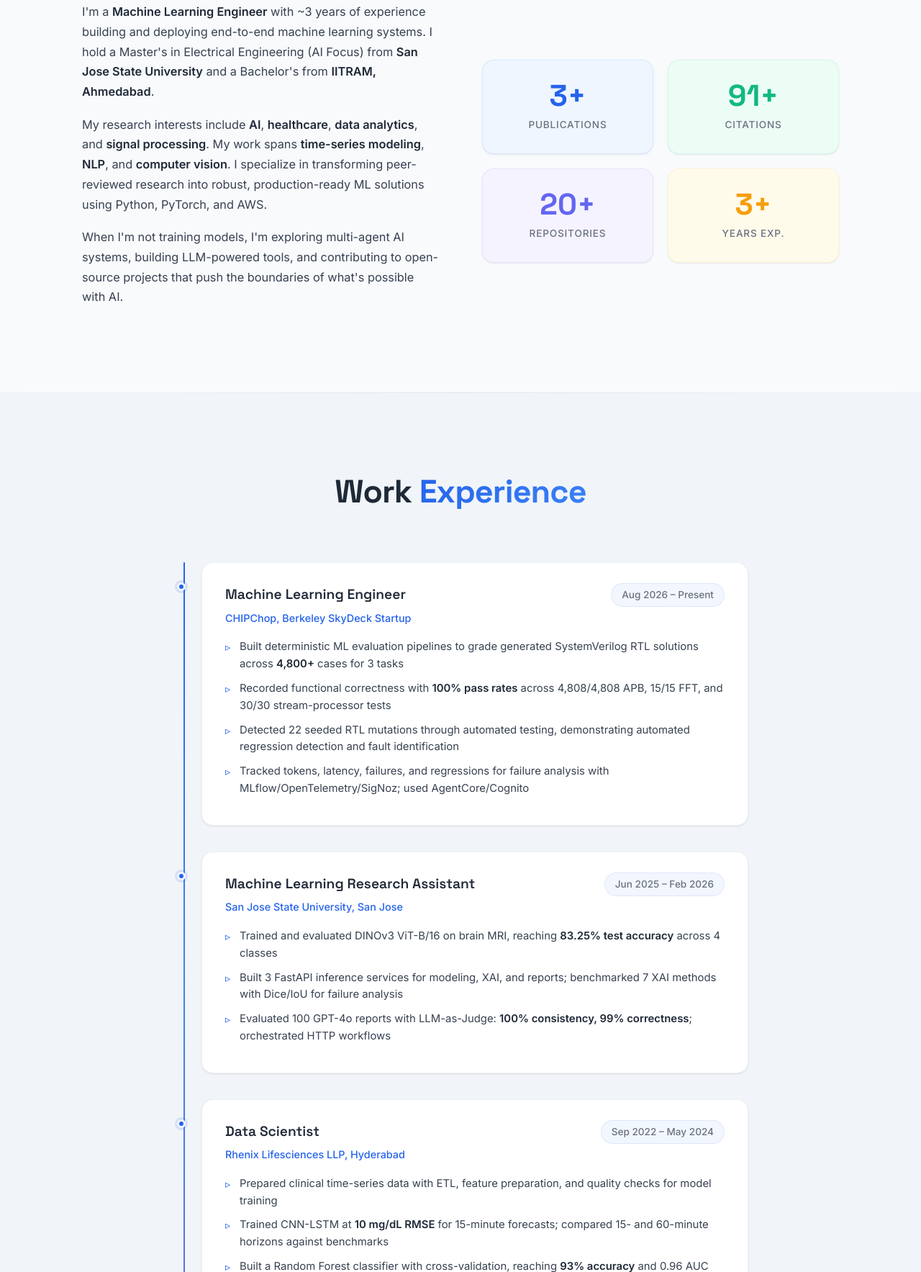
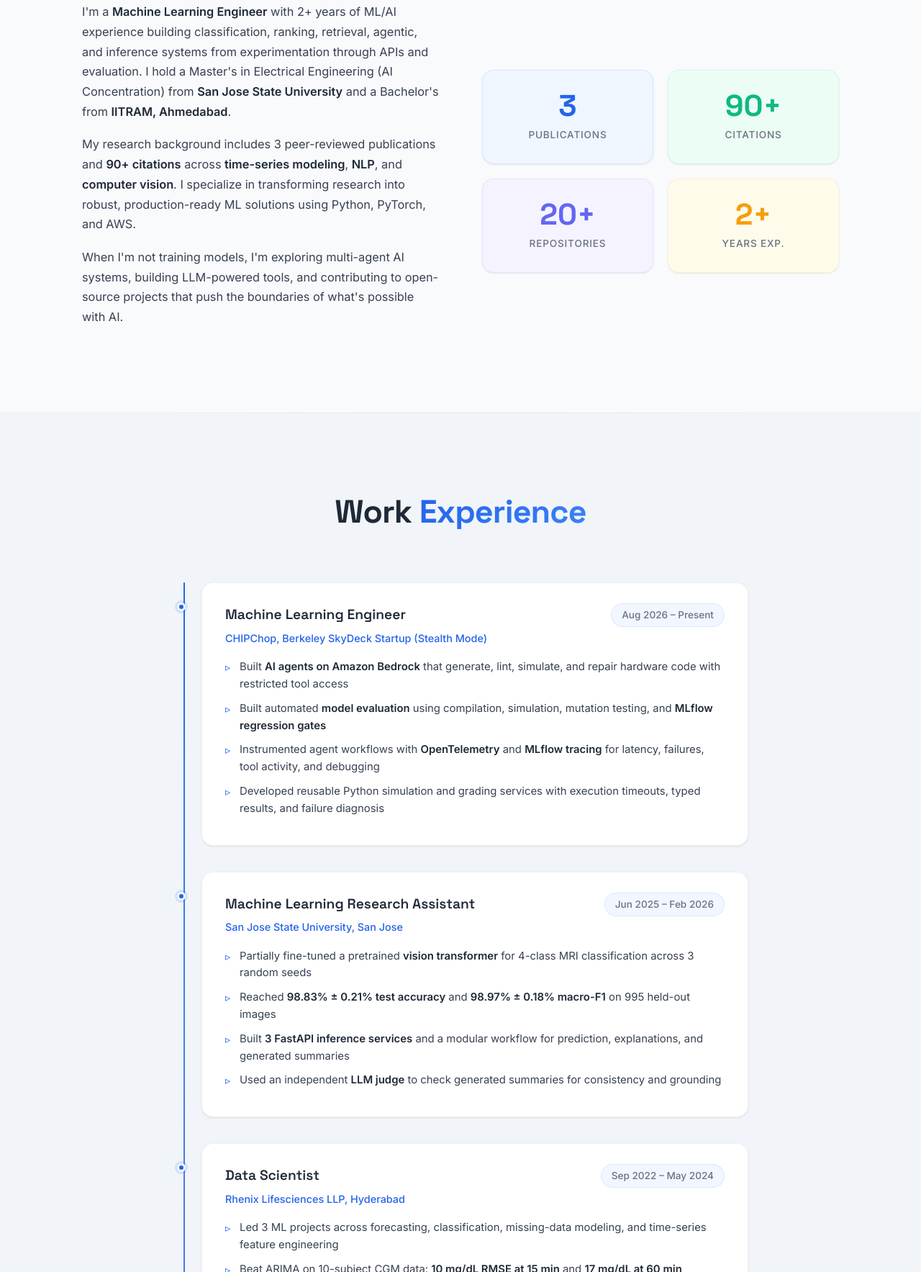
Before and after one commit to jayd972/Jay, a plain HTML site: page index.html in a window 1280 px wide. Shown: the part 1033-2800 px from the top of the page at 72% size. Drawn offline with Linux system fonts and the light colour scheme.

Commit message:
Update experience bullets from resume and sync citations with Google Scholar (90+)

```diff
--- a/index.html
+++ b/index.html
@@ -6,10 +6,10 @@
   <meta name="viewport" content="width=device-width, initial-scale=1.0">
   <title>Jay Darji — Machine Learning Engineer</title>
   <meta name="description"
-    content="Portfolio of Jay Darji — Machine Learning Engineer specializing in AI, healthcare analytics, signal processing, and data-centric ML. 3 publications, 91 citations.">
+    content="Portfolio of Jay Darji — Machine Learning Engineer specializing in AI, healthcare analytics, signal processing, and data-centric ML. 3 publications, 90+ citations.">
   <meta property="og:title" content="Jay Darji — Machine Learning Engineer">
   <meta property="og:description"
-    content="ML Engineer & researcher building end-to-end ML systems in AI, healthcare analytics, and signal processing. 3 publications, 91 citations.">
+    content="ML Engineer & researcher building end-to-end ML systems in AI, healthcare analytics, and signal processing. 3 publications, 90+ citations.">
   <meta property="og:type" content="website">
   <link rel="preconnect" href="https://fonts.googleapis.com">
   <link rel="preconnect" href="https://fonts.gstatic.com" crossorigin>
@@ -49,8 +49,9 @@
       <h1 class="hero-title animate-in">Jay Darji</h1>
       <p class="hero-role animate-in">Machine Learning Engineer</p>
       <p class="hero-subtitle animate-in">
-        Building end-to-end ML systems with ~3 years of experience in deep learning, NLP, healthcare analytics, and signal processing.
-        Experienced in turning peer-reviewed research into production-ready solutions using Python, PyTorch, and AWS.
+        Building end-to-end ML systems with 2+ years of ML/AI experience across classification, ranking, retrieval,
+        agentic, and inference systems. Experienced in turning peer-reviewed research (3 papers, 90+ citations) into
+        production-ready solutions using Python, PyTorch, and AWS.
       </p>
       <div class="hero-buttons animate-in">
         <a href="https://github.com/jayd972" target="_blank" rel="noopener" class="hero-btn hero-btn-dark">
@@ -112,16 +113,16 @@
       <div class="about-grid">
         <div class="about-text animate-in">
           <p>
-            I'm a <strong>Machine Learning Engineer</strong> with ~3 years of experience building and deploying
-            end-to-end machine learning systems. I hold a Master's in Electrical Engineering (AI Focus) from
+            I'm a <strong>Machine Learning Engineer</strong> with 2+ years of ML/AI experience building classification,
+            ranking, retrieval, agentic, and inference systems from experimentation through APIs and evaluation. I hold
+            a Master's in Electrical Engineering (AI Concentration) from
             <strong>San Jose State University</strong> and a Bachelor's from <strong>IITRAM, Ahmedabad</strong>.
           </p>
           <p>
-            My research interests include <strong>AI</strong>, <strong>healthcare</strong>,
-            <strong>data analytics</strong>, and <strong>signal processing</strong>. My work spans
+            My research background includes 3 peer-reviewed publications and <strong>90+ citations</strong> across
             <strong>time-series modeling</strong>, <strong>NLP</strong>, and <strong>computer vision</strong>.
-            I specialize in transforming peer-reviewed research into robust, production-ready ML solutions using Python,
-            PyTorch, and AWS.
+            I specialize in transforming research into robust, production-ready ML solutions using Python, PyTorch, and
+            AWS.
           </p>
           <p>
             When I'm not training models, I'm exploring multi-agent AI systems, building LLM-powered tools,
@@ -134,15 +135,15 @@
             <div class="stat-label">Publications</div>
           </div>
           <div class="stat-card glass-card">
-            <div class="stat-number" data-count="91">0</div>
+            <div class="stat-number" data-count="90" data-suffix="+">0</div>
             <div class="stat-label">Citations</div>
           </div>
           <div class="stat-card glass-card">
-            <div class="stat-number" data-count="20">0</div>
+            <div class="stat-number" data-count="20" data-suffix="+">0</div>
             <div class="stat-label">Repositories</div>
           </div>
           <div class="stat-card glass-card">
-            <div class="stat-number" data-count="3">0</div>
+            <div class="stat-number" data-count="2" data-suffix="+">0</div>
             <div class="stat-label">Years Exp.</div>
           </div>
         </div>
@@ -161,15 +162,15 @@
             <div class="timeline-header">
               <div>
                 <h3>Machine Learning Engineer</h3>
-                <p class="timeline-company">CHIPChop, Berkeley SkyDeck Startup</p>
+                <p class="timeline-company">CHIPChop, Berkeley SkyDeck Startup (Stealth Mode)</p>
               </div>
               <span class="timeline-date">Aug 2026 – Present</span>
             </div>
             <ul class="timeline-details">
-              <li>Built deterministic ML evaluation pipelines to grade generated SystemVerilog RTL solutions across <strong>4,800+</strong> cases for 3 tasks</li>
-              <li>Recorded functional correctness with <strong>100% pass rates</strong> across 4,808/4,808 APB, 15/15 FFT, and 30/30 stream-processor tests</li>
-              <li>Detected 22 seeded RTL mutations through automated testing, demonstrating automated regression detection and fault identification</li>
-              <li>Tracked tokens, latency, failures, and regressions for failure analysis with MLflow/OpenTelemetry/SigNoz; used AgentCore/Cognito</li>
+              <li>Built <strong>AI agents on Amazon Bedrock</strong> that generate, lint, simulate, and repair hardware code with restricted tool access</li>
+              <li>Built automated <strong>model evaluation</strong> using compilation, simulation, mutation testing, and <strong>MLflow regression gates</strong></li>
+              <li>Instrumented agent workflows with <strong>OpenTelemetry</strong> and <strong>MLflow tracing</strong> for latency, failures, tool activity, and debugging</li>
+              <li>Developed reusable Python simulation and grading services with execution timeouts, typed results, and failure diagnosis</li>
             </ul>
           </div>
         </div>
@@ -185,9 +186,10 @@
               <span class="timeline-date">Jun 2025 – Feb 2026</span>
             </div>
             <ul class="timeline-details">
-              <li>Trained and evaluated DINOv3 ViT-B/16 on brain MRI, reaching <strong>83.25% test accuracy</strong> across 4 classes</li>
-              <li>Built 3 FastAPI inference services for modeling, XAI, and reports; benchmarked 7 XAI methods with Dice/IoU for failure analysis</li>
-              <li>Evaluated 100 GPT-4o reports with LLM-as-Judge: <strong>100% consistency, 99% correctness</strong>; orchestrated HTTP workflows</li>
+              <li>Partially fine-tuned a pretrained <strong>vision transformer</strong> for 4-class MRI classification across 3 random seeds</li>
+              <li>Reached <strong>98.83% ± 0.21% test accuracy</strong> and <strong>98.97% ± 0.18% macro-F1</strong> on 995 held-out images</li>
+              <li>Built <strong>3 FastAPI inference services</strong> and a modular workflow for prediction, explanations, and generated summaries</li>
+              <li>Used an independent <strong>LLM judge</strong> to check generated summaries for consistency and grounding</li>
             </ul>
           </div>
         </div>
@@ -203,10 +205,11 @@
               <span class="timeline-date">Sep 2022 – May 2024</span>
             </div>
             <ul class="timeline-details">
-              <li>Prepared clinical time-series data with ETL, feature preparation, and quality checks for model training</li>
-              <li>Trained CNN-LSTM at <strong>10 mg/dL RMSE</strong> for 15-minute forecasts; compared 15- and 60-minute horizons against benchmarks</li>
-              <li>Built a Random Forest classifier with cross-validation, reaching <strong>93% accuracy</strong> and 0.96 AUC</li>
-              <li>Built Tableau dashboards to visualize trends, compare models, and report forecasting/classification insights</li>
+              <li>Led 3 ML projects across forecasting, classification, missing-data modeling, and time-series feature engineering</li>
+              <li>Beat ARIMA on 10-subject CGM data: <strong>10 mg/dL RMSE at 15 min</strong> and <strong>17 mg/dL at 60 min</strong></li>
+              <li>Built a cross-validated Random Forest sleep-wake classifier on wearable data, reaching <strong>93% accuracy</strong> and <strong>0.96 ROC-AUC</strong></li>
+              <li>Developed a novel binning method that reduced imputation RMSE in <strong>70–90% of tested windows</strong></li>
+              <li>Built ETL, feature-engineering, quality-control, and Tableau workflows for wearable time-series analysis</li>
             </ul>
           </div>
         </div>
@@ -222,8 +225,10 @@
               <span class="timeline-date">Dec 2021 – Apr 2022</span>
             </div>
             <ul class="timeline-details">
-              <li>Developed Java Spring Boot microservices and integrated RESTful APIs for maintainable client-server services</li>
-              <li>Debugged backend data paths and optimized SQL queries with indexing and window functions, cutting execution time by <strong>20%</strong></li>
+              <li>Developed Java Spring Boot microservices and integrated RESTful APIs for maintainable client-server
+                services</li>
+              <li>Debugged backend data paths and optimized SQL queries with indexing and window functions, cutting
+                execution time by <strong>20%</strong></li>
               <li>Participated in code reviews and design discussions within Agile Git workflows</li>
             </ul>
           </div>
@@ -235,12 +240,14 @@
             <div class="timeline-header">
               <div>
                 <h3>Machine Learning Research Intern</h3>
-                <p class="timeline-company">Institute of Infrastructure Technology Research and Management, Ahmedabad</p>
+                <p class="timeline-company">Institute of Infrastructure Technology Research and Management, Ahmedabad
+                </p>
               </div>
               <span class="timeline-date">Jun 2019 – Aug 2019</span>
             </div>
             <ul class="timeline-details">
-              <li>Validated an ensemble classifier at <strong>95% accuracy</strong>; co-authored a peer-reviewed paper and mentored 10 students on ML experimentation</li>
+              <li>Validated an ensemble classifier at <strong>95% accuracy</strong>; co-authored a peer-reviewed paper
+                and mentored 10 students on ML experimentation</li>
             </ul>
           </div>
         </div>
@@ -349,7 +356,7 @@
       <h2 class="section-title animate-in">Research <span class="gradient-text">Publications</span></h2>
       <div class="publications-list">
         <div class="pub-card glass-card animate-in">
-          <div class="pub-citation-count">78 citations</div>
+          <div class="pub-citation-count">79 citations</div>
           <h3>Automated identification of sleep disorders using wavelet-based features extracted from electrooculogram
             and electromyogram signals</h3>
           <p class="pub-journal">Computers in Biology and Medicine, 2022</p>
@@ -359,7 +366,7 @@
         </div>
 
         <div class="pub-card glass-card animate-in">
-          <div class="pub-citation-count">10 citations</div>
+          <div class="pub-citation-count">11 citations</div>
           <h3>Handling missing data in the time-series data from wearables</h3>
           <p class="pub-journal">IntechOpen Book Chapter, 2023</p>
           <a href="https://doi.org/10.5772/intechopen.1002536" target="_blank" rel="noopener" class="pub-doi">
--- a/script.js
+++ b/script.js
@@ -197,6 +197,7 @@
   function animateStats() {
     statNumbers.forEach(el => {
       const target = parseInt(el.getAttribute('data-count'));
+      const suffix = el.getAttribute('data-suffix') !== null ? el.getAttribute('data-suffix') : (target > 10 ? '+' : '');
       const duration = 2000;
       const start = performance.now();
 
@@ -206,11 +207,11 @@
         // Ease out cubic
         const eased = 1 - Math.pow(1 - progress, 3);
         const current = Math.round(eased * target);
-        el.textContent = current + (target > 10 ? '+' : '');
+        el.textContent = current + suffix;
         if (progress < 1) {
           requestAnimationFrame(updateCount);
         } else {
-          el.textContent = target + '+';
+          el.textContent = target + suffix;
         }
       }
 
```
